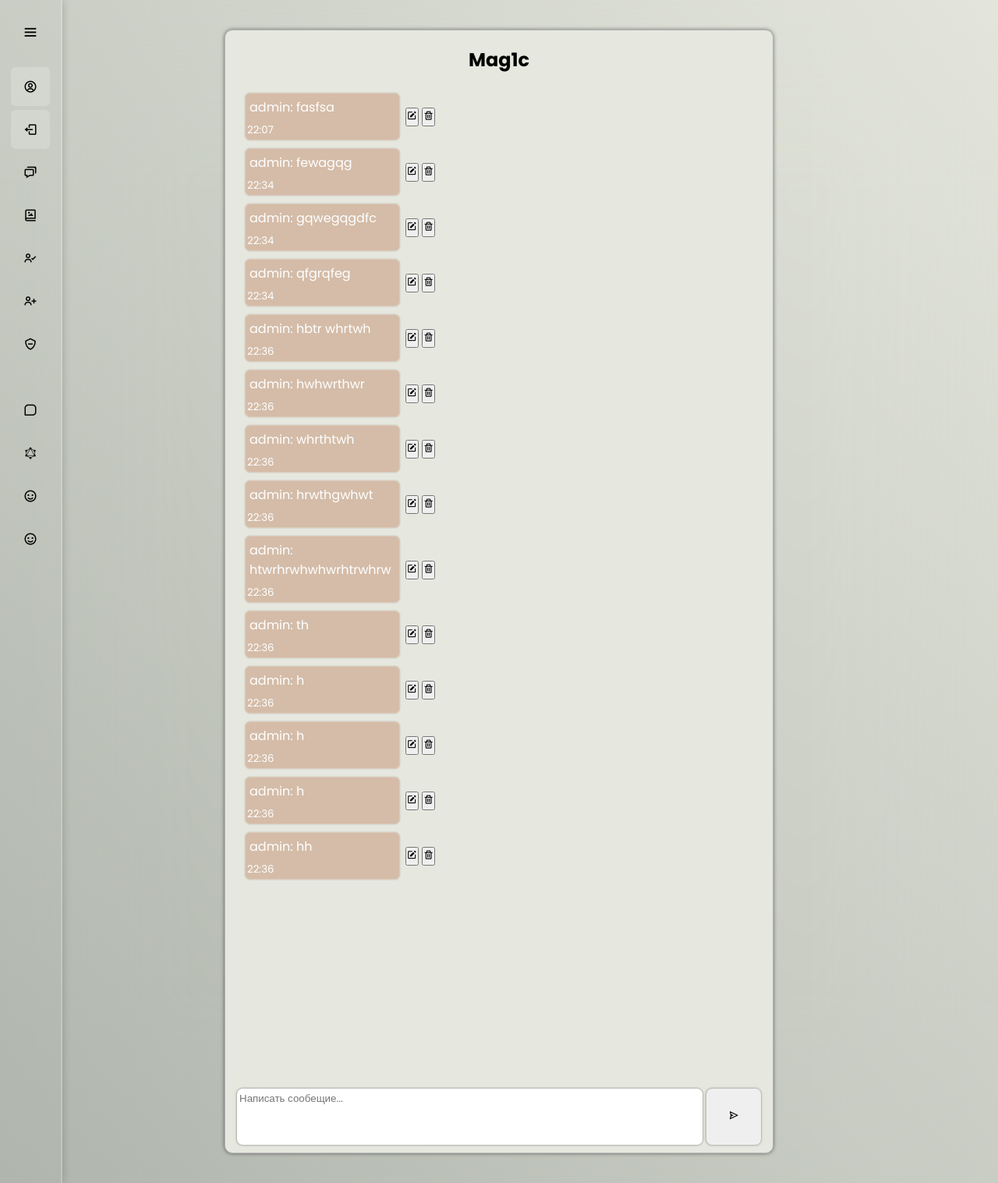
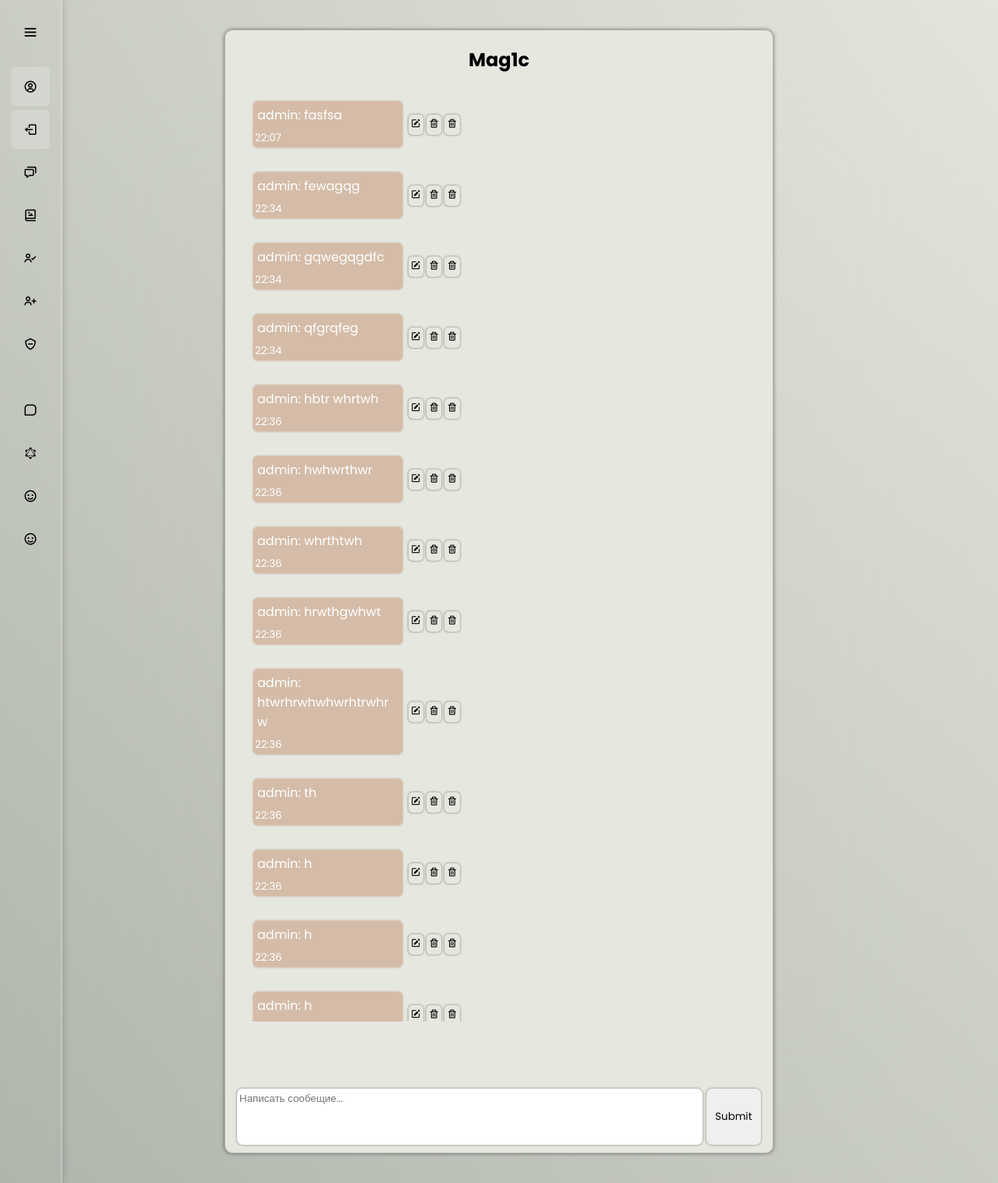
Before and after one commit to SergeyPavelev/Friends, a Django app: page /messenger/im/1/ in a window 1280 px wide. Shown: the whole page at 78% size. Run offline with Django 4.2, Linux system fonts and the light colour scheme; a user stored in the database is signed in; data comes from the database, SQL or seed files in the repository; both versions use the stored data as it was after the commit.

Commit message:
Add the files posts-forms.js

```diff
--- a/messenger/urls.py
+++ b/messenger/urls.py
@@ -12,7 +12,8 @@ urlpatterns = [
     path('my_friends/', views.Show_My_Friends.as_view(), name="my_friends"),
     path('add_to_friends/<int:friend_id>/', views.Show_All_People.add_to_friends, name="add_to_friends"),
     path('delete_from_friends/<int:friend_id>/', views.Show_All_People.delete_from_friends, name="delete_from_friends"),
-    path('delete_message/<int:message_id>/', views.Send_Messages_View.delete_message, name="delete_message"),
+    path('delete_message_from_everyone/<int:message_id>/', views.Send_Messages_View.delete_message_from_everyone, name="delete_message_from_everyone"),
+    path('delete_message_from_me/<int:message_id>/', views.Send_Messages_View.delete_message_from_me, name="delete_message_from_me"),
     path('<int:receiver_id>/edit_message/<int:message_id>/', views.Send_Messages_View.edit_message, name="edit_message"),
     path('chat-gpt/', views.Chat_Gpt_View.as_view(), name="chat_gpt"),
     path('posts/', include('posts.urls', namespace='posts'), name='posts'),
--- a/messenger/views.py
+++ b/messenger/views.py
@@ -20,7 +20,7 @@ class Index_Messages_View(View):
         chats_data = {}
 
         for chat_id in chats_id:
-            last_message = Message.objects.filter(room=chat_id.pk).order_by('-id').first()
+            last_message = Message.objects.filter(room=chat_id.pk, sender_visibility=1, receiver_visibility=1).order_by('-id').first()
 
             for user in chat_id.users.all():
                 if user != request.user:
@@ -103,7 +103,20 @@ class Send_Messages_View(View):
             return render(request, 'messenger/send_messages.html', context=data)
 
     @staticmethod
-    def delete_message(request, message_id):
+    def delete_message_from_everyone(request, message_id):
+        if not request.user.is_authenticated:
+            return HttpResponseRedirect(reverse('auth:login'))
+
+        if request.method == "POST":
+            message = Message.objects.get(id=message_id)
+            message.sender_visibility = 0
+            message.receiver_visibility = 0
+            message.save()
+
+        return redirect(request.META.get('HTTP_REFERER'))
+
+    @staticmethod
+    def delete_message_from_me(request, message_id):
         if not request.user.is_authenticated:
             return HttpResponseRedirect(reverse('auth:login'))
 
@@ -113,7 +126,7 @@ class Send_Messages_View(View):
                 message.sender_visibility = 0
             else:
                 message.receiver_visibility = 0
-            message.save()
+                message.save()
 
         return redirect(request.META.get('HTTP_REFERER'))
 
--- a/static/css/messages.css
+++ b/static/css/messages.css
@@ -165,7 +165,7 @@ body {
 
 #messages {
     padding: 10px;
-    max-height: calc(100vh - 200px);
+    max-height: 85%;
     overflow-y: auto;
 }
 
@@ -217,6 +217,7 @@ body {
 }
 
 #messageForm {
+    margin: 2px auto;
     display: flex;
     justify-content: space-between;
 }
@@ -233,6 +234,7 @@ body {
     border: none;
     border-radius: 7px;
     box-shadow: -.1px .1px 3px 0px rgba(0, 0, 0, .5);
+    box-sizing: border-box;
 }
 
 #messageForm textarea:focus {
@@ -240,7 +242,7 @@ body {
     outline: none;
 }
 
-#messageForm button[type="submit"] {
+#messageForm input[type="submit"] {
     margin: 0 15px 10px 0;
     position: absolute;
     bottom: 0;
@@ -251,10 +253,11 @@ body {
     border-radius: 7px;
     box-shadow: -.1px .1px 3px 0px rgba(0, 0, 0, .5);
     transition: opacity transform .3s;
+    box-sizing: border-box;
 }
 
-#messageForm button[type="submit"]:hover {
-    background: #d4d4d4;
+#messageForm input[type="submit"]:hover {
+    background: #898989;
 }
 
 .btn-delete-friend {
@@ -267,14 +270,20 @@ body {
 
 .message {
     display: flex;
+    /* flex-direction: column; */
+    align-items: center;
+    padding: 10px;
+    border-radius: 10px;
+
 }
 
-.message-btn-trash {
+.message-btn button {
     margin: auto 2px;
-}
-
-.message-btn-edit {
-    margin: auto 2px;
+    padding: 3px;
+    border: none;
+    box-shadow: -.1px .1px 3px 0px rgba(0, 0, 0, .5);
+    border-radius: 5px;
+    background: none;
 }
 
 .message-time-created {
--- a/static/js/script-for-messages.js
+++ b/static/js/script-for-messages.js
@@ -3,4 +3,4 @@ const toggleBtn = document.querySelector('.toggle-btn');
 
 toggleBtn.addEventListener('click', () => {
     sidebar.classList.toggle('active');
-})
+});
--- a/templates/messenger/base.html
+++ b/templates/messenger/base.html
@@ -108,7 +108,12 @@
     </div>
 
 
+    <script src="https://ajax.googleapis.com/ajax/libs/jquery/3.5.1/jquery.min.js"></script>
     <script src="{% static 'js/script-for-messages.js' %}"></script>
+
+    {% block java_script %}
+    {% endblock %}
+
 </body>
 
 </html>
--- a/templates/messenger/messages.html
+++ b/templates/messenger/messages.html
@@ -16,3 +16,7 @@
         </div>
     {% endfor %}
 {% endblock %}
+
+{% block java_script %}
+    <script src="{% static 'js/script-for-chat-list.js' %}"></script>
+{% endblock %}
--- a/templates/messenger/send_messages.html
+++ b/templates/messenger/send_messages.html
@@ -16,7 +16,7 @@
                             <p class="message-time-created">{{ message.time_created }}</p>
                         </div>
 
-                        <div class="message-btn-edit">
+                        <div class="message-btn">
                             {% if message.sender == request.user %}
                                 <form action="{% url 'messenger:edit_message' receiver_id=receiver_id message_id=message.id %}">
                                     {% csrf_token %}
@@ -27,8 +27,17 @@
                             {% endif %}
                         </div>
 
-                        <div class="message-btn-trash">
-                            <form action="{% url 'messenger:delete_message' message_id=message.id %}" method="post">
+                        <div class="message-btn">
+                            <form action="{% url 'messenger:delete_message_from_everyone' message_id=message.id %}" method="post">
+                                {% csrf_token %}
+                                <button>
+                                    <i class='bx bx-trash'></i>
+                                </button>
+                            </form>
+                        </div>
+
+                        <div class="message-btn">
+                            <form action="{% url 'messenger:delete_message_from_me' message_id=message.id %}" method="post">
                                 {% csrf_token %}
                                 <button>
                                     <i class='bx bx-trash'></i>
@@ -43,8 +52,17 @@
                             <p class="message-time-created">{{ message.time_created }}</p>
                         </div>
 
-                        <div class="message-btn-trash">
-                            <form action="{% url 'messenger:delete_message' message_id=message.id %}" method="post">
+                        <div class="message-btn">
+                            <form action="{% url 'messenger:delete_message_from_everyone' message_id=message.id %}" method="post">
+                                {% csrf_token %}
+                                <button>
+                                    <i class='bx bx-trash'></i>
+                                </button>
+                            </form>
+                        </div>
+
+                        <div class="message-btn">
+                            <form action="{% url 'messenger:delete_message_from_me' message_id=message.id %}" method="post">
                                 {% csrf_token %}
                                 <button>
                                     <i class='bx bx-trash'></i>
@@ -57,6 +75,7 @@
         </ul>
     </div>
 
+    <!-- <div class="div-message-form"> -->
     {% if 'edit_message' in request.path %}
         <form id="messageForm" action="{% url 'messenger:edit_message' receiver_id=receiver_id message_id=message.id %}" method="post">
             {% csrf_token %}
@@ -69,9 +88,8 @@
         <form id="messageForm" action="{% url 'messenger:send_message' receiver_id=receiver_id %}" method="post">
             {% csrf_token %}
             {{ form.textarea }}
-            <button type="submit">
-                <i class='bx bx-send'></i>
-            </button>
+            <input class="submit-message" type="submit" name="SubmitMessage" placeholder="Отправить">
         </form>
     {% endif %}
+    <!-- </div> -->
 {% endblock %}
```
Also changed, not shown: static/css/index.css (+4 -4 lines), static/css/posts.css (+2 -11 lines), static/js/posts-forms.js (added, +35 -0 lines), static/js/script-for-chat-list.js (added, +28 -0 lines), templates/main/index.html (+3 -9 lines), templates/posts/list_posts.html (+7 -4 lines), db.sqlite3.
